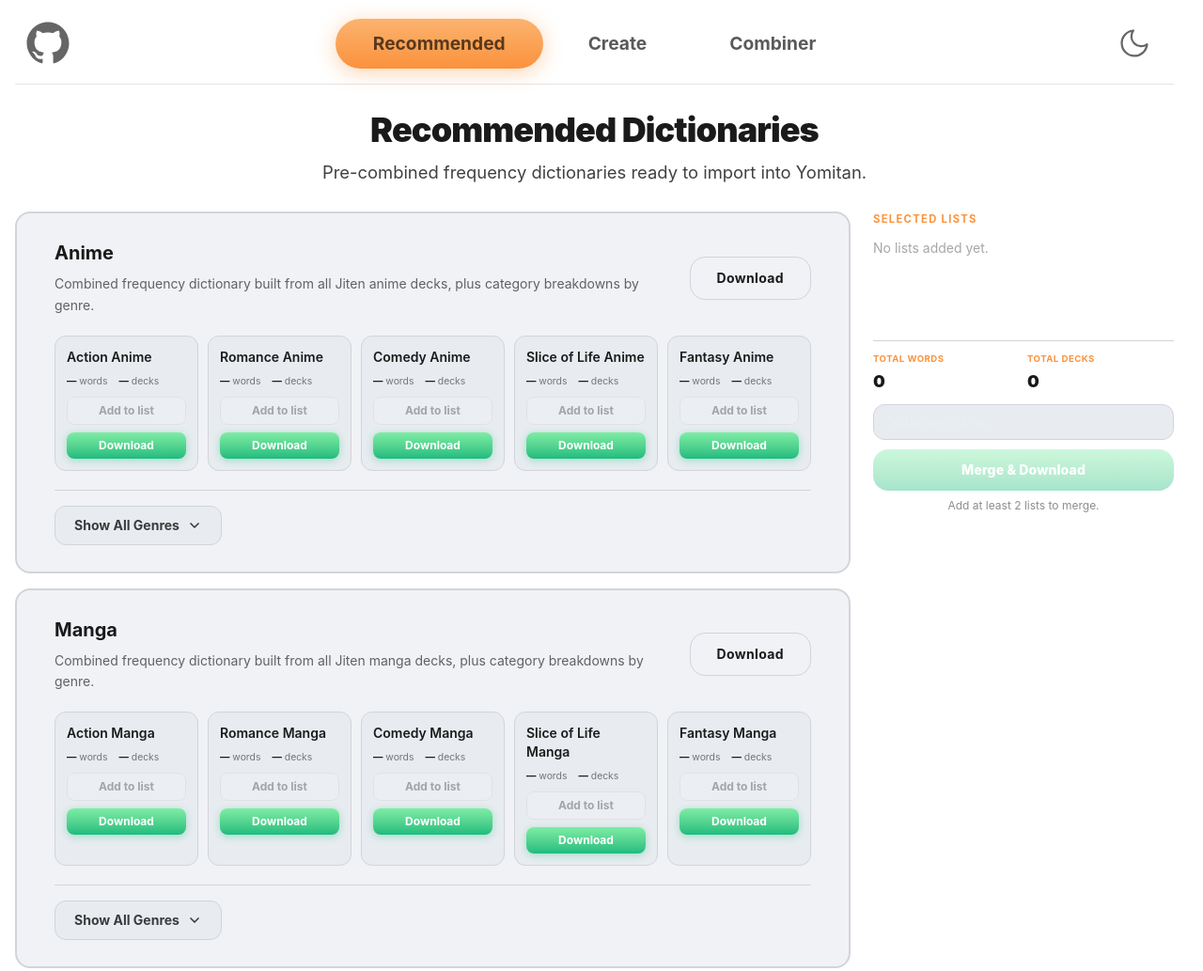
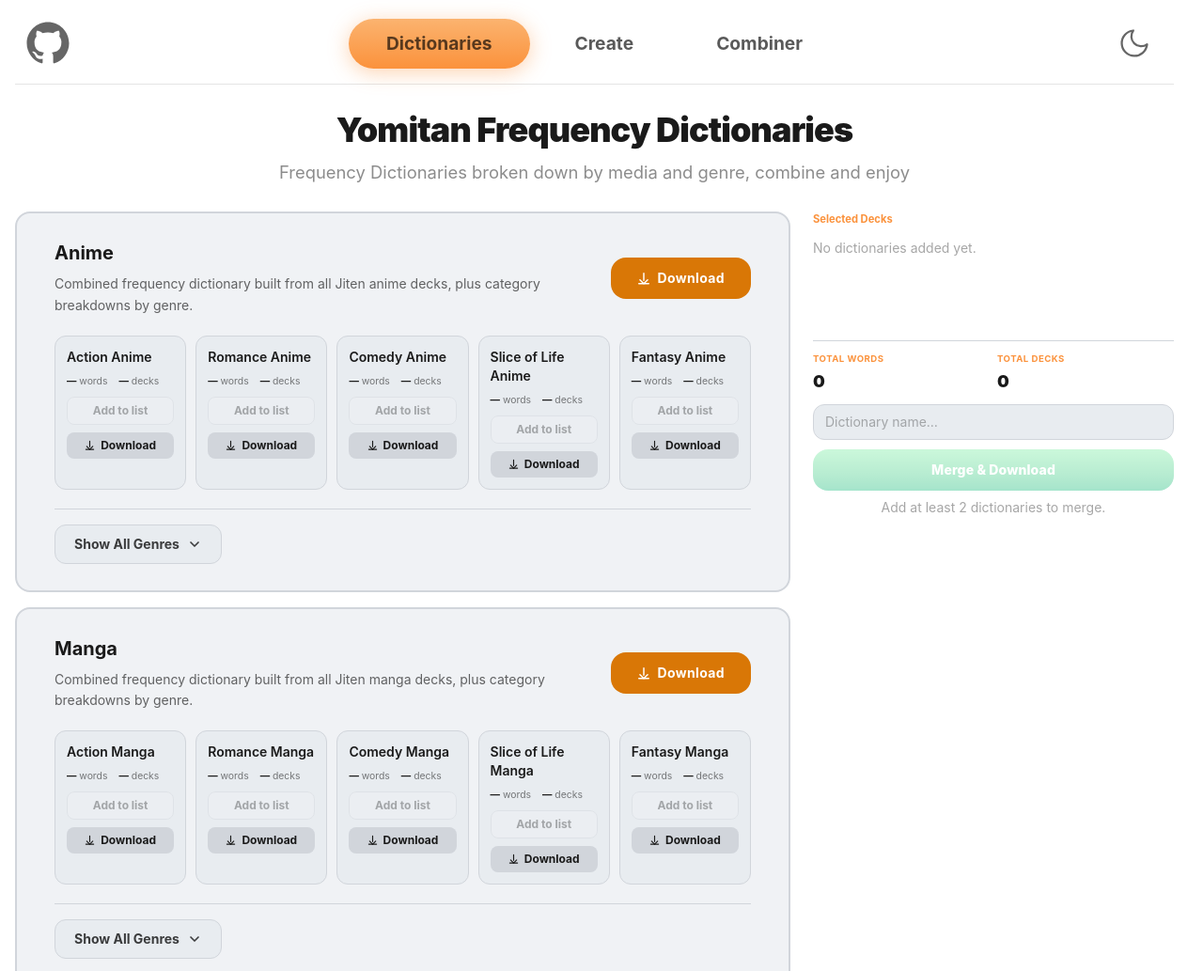
Before and after one commit to AaronTimony/yomitan-frequency-combiner, a website built with Vite: page frontend/index.html in a window 1280 px wide. Shown: the top 1033 px of the page at 94% size. Built offline with nearby package versions, Linux system fonts and the light colour scheme; no server answers.

Commit message:
UI fixes in light mode, naming & subheading changes

```diff
--- a/frontend/index.html
+++ b/frontend/index.html
@@ -23,7 +23,7 @@
 
       <nav id="top-nav" class="relative w-full pt-4 pb-4 border-b border-[rgba(230,250,252,0.1)]">
         <div class="flex items-center justify-center gap-2 max-w-[960px] mx-auto">
-          <button class="page-tab active py-3 px-10 bg-transparent border-0 rounded-full text-[rgba(230,250,252,0.75)] text-[1.2rem] font-bold cursor-pointer hover:text-[#E6FAFC]" data-page="recommended">Recommended</button>
+          <button class="page-tab active py-3 px-10 bg-transparent border-0 rounded-full text-[rgba(230,250,252,0.75)] text-[1.2rem] font-bold cursor-pointer hover:text-[#E6FAFC]" data-page="dictionaries">Dictionaries</button>
           <button class="page-tab py-3 px-10 bg-transparent border-0 rounded-full text-[rgba(230,250,252,0.75)] text-[1.2rem] font-bold cursor-pointer hover:text-[#E6FAFC]" data-page="create">Create</button>
           <button class="page-tab py-3 px-10 bg-transparent border-0 rounded-full text-[rgba(230,250,252,0.75)] text-[1.2rem] font-bold cursor-pointer hover:text-[#E6FAFC]" data-page="combiner">Combiner</button>
         </div>
@@ -35,11 +35,11 @@
           class="absolute right-4 top-1/2 -translate-y-1/2 p-2 rounded-xl bg-transparent border-0 cursor-pointer text-[rgba(230,250,252,0.7)] hover:text-[#E6FAFC] transition-colors duration-150"></button>
       </nav>
 
-      <section id="page-recommended" class="page flex flex-col gap-7" hidden>
+      <section id="page-dictionaries" class="page flex flex-col gap-7" hidden>
 
         <header class="text-center">
-          <h1 class="text-4xl font-black tracking-tight">Recommended Dictionaries</h1>
-          <p class="mt-3 text-[rgba(230,250,252,0.85)] text-[1.15rem]">Pre-combined frequency dictionaries ready to import into Yomitan.</p>
+          <h1 class="text-4xl font-black tracking-tight">Yomitan Frequency Dictionaries</h1>
+          <p class="mt-3 text-[rgba(230,250,252,0.55)] text-[1.15rem]">Frequency Dictionaries broken down by media and genre, combine and enjoy</p>
         </header>
 
         <div class="flex gap-6 items-start">
@@ -53,7 +53,7 @@
                   <h3 class="text-[#E6FAFC] text-xl font-bold">Anime</h3>
                   <p class="text-[rgba(230,250,252,0.7)] text-sm leading-relaxed">Combined frequency dictionary built from all Jiten anime decks, plus category breakdowns by genre.</p>
                 </div>
-                <a href="https://github.com/AaronTimony/yomitan-frequency-combiner/releases/download/dictionary/jiten_freq_Anime.zip" download class="shrink-0 px-7 py-3 rounded-2xl bg-[#4a4a4a] border border-[#5a5a5a] text-[#E6FAFC] text-sm font-bold tracking-wide cursor-pointer transition-colors duration-200 hover:bg-[#5a5a5a] hover:border-[#6a6a6a] no-underline">Download</a>
+                <a href="https://github.com/AaronTimony/yomitan-frequency-combiner/releases/download/dictionary/jiten_freq_Anime.zip" download class="shrink-0 inline-flex items-center gap-2 px-7 py-3 rounded-2xl bg-[#d97706] text-white text-sm font-bold tracking-wide cursor-pointer transition-all duration-200 hover:bg-[#FB923C] hover:brightness-110 no-underline"><svg width="14" height="14" viewBox="0 0 24 24" fill="none" stroke="currentColor" stroke-width="2.5" stroke-linecap="round" stroke-linejoin="round"><path d="M12 3v13M5 15l7 7 7-7"/><line x1="3" y1="22" x2="21" y2="22"/></svg>Download</a>
               </div>
               <div class="grid grid-cols-5 gap-2.5" data-featured-grid="anime" data-featured-genres="Action,Romance,Comedy,Slice of Life,Fantasy"></div>
               <div class="border-t border-[#5a5a5a] pt-4 flex flex-col gap-3">
@@ -72,7 +72,7 @@
                   <h3 class="text-[#E6FAFC] text-xl font-bold">Manga</h3>
                   <p class="text-[rgba(230,250,252,0.7)] text-sm leading-relaxed">Combined frequency dictionary built from all Jiten manga decks, plus category breakdowns by genre.</p>
                 </div>
-                <a href="https://github.com/AaronTimony/yomitan-frequency-combiner/releases/download/dictionary/jiten_freq_Manga.zip" download class="shrink-0 px-7 py-3 rounded-2xl bg-[#4a4a4a] border border-[#5a5a5a] text-[#E6FAFC] text-sm font-bold tracking-wide cursor-pointer transition-colors duration-200 hover:bg-[#5a5a5a] hover:border-[#6a6a6a] no-underline">Download</a>
+                <a href="https://github.com/AaronTimony/yomitan-frequency-combiner/releases/download/dictionary/jiten_freq_Manga.zip" download class="shrink-0 inline-flex items-center gap-2 px-7 py-3 rounded-2xl bg-[#d97706] text-white text-sm font-bold tracking-wide cursor-pointer transition-all duration-200 hover:bg-[#FB923C] hover:brightness-110 no-underline"><svg width="14" height="14" viewBox="0 0 24 24" fill="none" stroke="currentColor" stroke-width="2.5" stroke-linecap="round" stroke-linejoin="round"><path d="M12 3v13M5 15l7 7 7-7"/><line x1="3" y1="22" x2="21" y2="22"/></svg>Download</a>
               </div>
               <div class="grid grid-cols-5 gap-2.5" data-featured-grid="manga" data-featured-genres="Action,Romance,Comedy,Slice of Life,Fantasy"></div>
               <div class="border-t border-[#5a5a5a] pt-4 flex flex-col gap-3">
@@ -91,7 +91,7 @@
                   <h3 class="text-[#E6FAFC] text-xl font-bold">Drama</h3>
                   <p class="text-[rgba(230,250,252,0.7)] text-sm leading-relaxed">Combined frequency dictionary built from all Jiten drama decks, plus category breakdowns by genre.</p>
                 </div>
-                <a href="https://github.com/AaronTimony/yomitan-frequency-combiner/releases/download/dictionary/jiten_freq_Drama.zip" download class="shrink-0 px-7 py-3 rounded-2xl bg-[#4a4a4a] border border-[#5a5a5a] text-[#E6FAFC] text-sm font-bold tracking-wide cursor-pointer transition-colors duration-200 hover:bg-[#5a5a5a] hover:border-[#6a6a6a] no-underline">Download</a>
+                <a href="https://github.com/AaronTimony/yomitan-frequency-combiner/releases/download/dictionary/jiten_freq_Drama.zip" download class="shrink-0 inline-flex items-center gap-2 px-7 py-3 rounded-2xl bg-[#d97706] text-white text-sm font-bold tracking-wide cursor-pointer transition-all duration-200 hover:bg-[#FB923C] hover:brightness-110 no-underline"><svg width="14" height="14" viewBox="0 0 24 24" fill="none" stroke="currentColor" stroke-width="2.5" stroke-linecap="round" stroke-linejoin="round"><path d="M12 3v13M5 15l7 7 7-7"/><line x1="3" y1="22" x2="21" y2="22"/></svg>Download</a>
               </div>
               <div class="grid grid-cols-5 gap-2.5" data-featured-grid="drama" data-featured-genres="Drama,Romance,Comedy,Mystery,Thriller,Sci-Fi,Action"></div>
               <div class="border-t border-[#5a5a5a] pt-4 flex flex-col gap-3">
@@ -110,7 +110,7 @@
                   <h3 class="text-[#E6FAFC] text-xl font-bold">Novel</h3>
                   <p class="text-[rgba(230,250,252,0.7)] text-sm leading-relaxed">Combined frequency dictionary built from all Jiten novel decks, plus category breakdowns by genre.</p>
                 </div>
-                <a href="https://github.com/AaronTimony/yomitan-frequency-combiner/releases/download/dictionary/jiten_freq_Novel.zip" download class="shrink-0 px-7 py-3 rounded-2xl bg-[#4a4a4a] border border-[#5a5a5a] text-[#E6FAFC] text-sm font-bold tracking-wide cursor-pointer transition-colors duration-200 hover:bg-[#5a5a5a] hover:border-[#6a6a6a] no-underline">Download</a>
+                <a href="https://github.com/AaronTimony/yomitan-frequency-combiner/releases/download/dictionary/jiten_freq_Novel.zip" download class="shrink-0 inline-flex items-center gap-2 px-7 py-3 rounded-2xl bg-[#d97706] text-white text-sm font-bold tracking-wide cursor-pointer transition-all duration-200 hover:bg-[#FB923C] hover:brightness-110 no-underline"><svg width="14" height="14" viewBox="0 0 24 24" fill="none" stroke="currentColor" stroke-width="2.5" stroke-linecap="round" stroke-linejoin="round"><path d="M12 3v13M5 15l7 7 7-7"/><line x1="3" y1="22" x2="21" y2="22"/></svg>Download</a>
               </div>
               <div class="grid grid-cols-5 gap-2.5" data-featured-grid="novel" data-featured-genres="Fantasy,Romance,Mystery,Sci-Fi,Drama"></div>
               <div class="border-t border-[#5a5a5a] pt-4 flex flex-col gap-3">
@@ -126,10 +126,10 @@
             <article class="rec-article w-full bg-[#4a4a4a] border-2 border-[#5a5a5a] rounded-2xl px-10 py-7 flex flex-col gap-5 transition-all duration-150 hover:border-[rgba(251,146,60,0.35)]">
               <div class="flex items-center justify-between gap-8">
                 <div class="flex flex-col gap-2 min-w-0">
-                  <h3 class="text-[#E6FAFC] text-xl font-bold">Video Game</h3>
+                  <h3 class="text-[#E6FAFC] text-xl font-bold">Video Games</h3>
                   <p class="text-[rgba(230,250,252,0.7)] text-sm leading-relaxed">Combined frequency dictionary built from all Jiten video game decks, plus category breakdowns by genre.</p>
                 </div>
-                <a href="https://github.com/AaronTimony/yomitan-frequency-combiner/releases/download/dictionary/jiten_freq_VideoGame.zip" download class="shrink-0 px-7 py-3 rounded-2xl bg-[#4a4a4a] border border-[#5a5a5a] text-[#E6FAFC] text-sm font-bold tracking-wide cursor-pointer transition-colors duration-200 hover:bg-[#5a5a5a] hover:border-[#6a6a6a] no-underline">Download</a>
+                <a href="https://github.com/AaronTimony/yomitan-frequency-combiner/releases/download/dictionary/jiten_freq_VideoGame.zip" download class="shrink-0 inline-flex items-center gap-2 px-7 py-3 rounded-2xl bg-[#d97706] text-white text-sm font-bold tracking-wide cursor-pointer transition-all duration-200 hover:bg-[#FB923C] hover:brightness-110 no-underline"><svg width="14" height="14" viewBox="0 0 24 24" fill="none" stroke="currentColor" stroke-width="2.5" stroke-linecap="round" stroke-linejoin="round"><path d="M12 3v13M5 15l7 7 7-7"/><line x1="3" y1="22" x2="21" y2="22"/></svg>Download</a>
               </div>
               <div class="grid grid-cols-5 gap-2.5" data-featured-grid="videogame" data-featured-genres="Action,Adventure,Fantasy,Sci-Fi,Mystery"></div>
               <div class="border-t border-[#5a5a5a] pt-4 flex flex-col gap-3">
@@ -148,7 +148,7 @@
                   <h3 class="text-[#E6FAFC] text-xl font-bold">Visual Novel</h3>
                   <p class="text-[rgba(230,250,252,0.7)] text-sm leading-relaxed">Combined frequency dictionary built from all Jiten visual novel decks, plus category breakdowns by genre.</p>
                 </div>
-                <a href="https://github.com/AaronTimony/yomitan-frequency-combiner/releases/download/dictionary/jiten_freq_VisualNovel.zip" download class="shrink-0 px-7 py-3 rounded-2xl bg-[#4a4a4a] border border-[#5a5a5a] text-[#E6FAFC] text-sm font-bold tracking-wide cursor-pointer transition-colors duration-200 hover:bg-[#5a5a5a] hover:border-[#6a6a6a] no-underline">Download</a>
+                <a href="https://github.com/AaronTimony/yomitan-frequency-combiner/releases/download/dictionary/jiten_freq_VisualNovel.zip" download class="shrink-0 inline-flex items-center gap-2 px-7 py-3 rounded-2xl bg-[#d97706] text-white text-sm font-bold tracking-wide cursor-pointer transition-all duration-200 hover:bg-[#FB923C] hover:brightness-110 no-underline"><svg width="14" height="14" viewBox="0 0 24 24" fill="none" stroke="currentColor" stroke-width="2.5" stroke-linecap="round" stroke-linejoin="round"><path d="M12 3v13M5 15l7 7 7-7"/><line x1="3" y1="22" x2="21" y2="22"/></svg>Download</a>
               </div>
               <div class="grid grid-cols-5 gap-2.5" data-featured-grid="visualnovel" data-featured-genres="Romance,Drama,Mystery,Fantasy,Slice of Life"></div>
               <div class="border-t border-[#5a5a5a] pt-4 flex flex-col gap-3">
@@ -162,7 +162,7 @@
 
           </div>
 
-          <aside id="genre-cart-mount" class="sticky top-6 self-start max-h-[calc(100vh-3rem)] flex flex-col overflow-hidden" style="flex: 0 0 20rem; min-width: 0;"></aside>
+          <aside id="genre-cart-mount" class="sticky top-6 self-start max-h-[calc(100vh-3rem)] flex flex-col overflow-hidden" style="flex: 0 0 24rem; min-width: 0;"></aside>
 
         </div>
 
--- a/frontend/src/pages.ts
+++ b/frontend/src/pages.ts
@@ -1,12 +1,12 @@
-export type PageKey = "recommended" | "create" | "combiner";
+export type PageKey = "dictionaries" | "create" | "combiner";
 
-const ORDER: PageKey[] = ["recommended", "create", "combiner"];
+const ORDER: PageKey[] = ["dictionaries", "create", "combiner"];
 
 function pathKey(): PageKey {
   const segment = location.pathname.replace(/^\//, "").replace(/\/$/, "") as PageKey;
   if (ORDER.includes(segment)) return segment;
   const stored = sessionStorage.getItem("active-page") as PageKey | null;
-  return stored && ORDER.includes(stored) ? stored : "recommended";
+  return stored && ORDER.includes(stored) ? stored : "dictionaries";
 }
 
 export function setupPages(navEl: HTMLElement): void {
--- a/frontend/src/recommendedPage.ts
+++ b/frontend/src/recommendedPage.ts
@@ -61,18 +61,18 @@ interface CartEntry {
 function setupGenreCart(): void {
   const mount = document.getElementById("genre-cart-mount");
   if (!mount) return;
-  const scope = document.getElementById("page-recommended");
+  const scope = document.getElementById("page-dictionaries");
   if (!scope) return;
 
   const cart = document.createElement("div");
   cart.className = "flex flex-col gap-3 w-full min-h-0 flex-1";
   cart.innerHTML = `
     <div class="flex items-center justify-between shrink-0">
-      <h2 class="text-[#FB923C] text-[0.7rem] font-bold uppercase tracking-[0.12em]">Selected Lists</h2>
+      <h2 class="text-[#FB923C] text-[0.7rem] font-bold">Selected Decks</h2>
       <button data-clear class="hidden text-xs text-[rgba(230,250,252,0.35)] hover:text-[#fb7185] font-semibold cursor-pointer border-0 bg-transparent p-0 transition-colors duration-150">Clear All</button>
     </div>
     <div data-cart-list class="genre-cart-list flex flex-col gap-2 overflow-y-auto flex-1 min-h-[6rem] pr-1">
-      <span class="text-[rgba(230,250,252,0.4)] text-sm">No lists added yet.</span>
+      <span class="text-[rgba(230,250,252,0.4)] text-sm">No dictionaries added yet.</span>
     </div>
     <div class="flex flex-col gap-2.5 border-t border-[#5a5a5a] pt-3 shrink-0">
       <div class="flex items-stretch gap-2">
@@ -91,7 +91,7 @@ function setupGenreCart(): void {
         class="w-full py-3 border-0 rounded-2xl bg-gradient-to-b from-[#7deda4] to-[#1abc7e] text-white text-sm font-extrabold tracking-[0.01em] cursor-pointer shadow-[0_4px_15px_rgba(26,188,126,0.4)] transition-all duration-200 disabled:opacity-40 disabled:cursor-not-allowed disabled:shadow-none">
         Merge &amp; Download
       </button>
-      <p data-status class="text-xs text-[rgba(230,250,252,0.55)] text-center -mt-0.5">Add at least 2 lists to merge.</p>
+      <p data-status class="text-sm text-[rgba(230,250,252,0.4)] text-center -mt-0.5">Add at least 2 dictionaries to merge.</p>
     </div>
   `;
   mount.append(cart);
@@ -124,7 +124,7 @@ function setupGenreCart(): void {
   function render(): void {
     cartList.innerHTML = "";
     if (entries.size === 0) {
-      cartList.innerHTML = `<span class="text-[rgba(230,250,252,0.4)] text-sm">No lists added yet.</span>`;
+      cartList.innerHTML = `<span class="text-[rgba(230,250,252,0.4)] text-sm">No dictionaries added yet.</span>`;
     } else {
       for (const [key, e] of entries) {
         const item = document.createElement("div");
@@ -132,7 +132,7 @@ function setupGenreCart(): void {
         item.innerHTML = `
           <div class="flex flex-col min-w-0">
             <span class="text-[#E6FAFC] font-semibold text-sm truncate">${esc(e.name)}</span>
-            <span class="text-[rgba(230,250,252,0.5)] text-xs">${e.words.toLocaleString()} words · ${e.decks.toLocaleString()} decks</span>
+            <span class="text-[rgba(230,250,252,0.7)] text-xs">${e.words.toLocaleString()} words · ${e.decks.toLocaleString()} decks</span>
           </div>
           <button data-remove class="shrink-0 text-[rgba(230,250,252,0.35)] hover:text-[#fb7185] text-lg leading-none bg-transparent border-0 cursor-pointer transition-colors duration-150" aria-label="Remove ${esc(e.name)}">×</button>
         `;
@@ -156,9 +156,9 @@ function setupGenreCart(): void {
     clearBtn.classList.toggle("hidden", entries.size === 0);
     mergeBtn.disabled = entries.size < 2;
 
-    if (entries.size === 0) statusEl.textContent = "Add at least 2 lists to merge.";
-    else if (entries.size === 1) statusEl.textContent = "Add 1 more list to merge.";
-    else statusEl.textContent = `${entries.size} lists ready to merge.`;
+    if (entries.size === 0) statusEl.textContent = "Add at least 2 dictionaries to merge.";
+    else if (entries.size === 1) statusEl.textContent = "Add 1 more dictionary to merge.";
+    else statusEl.textContent = `${entries.size} dictionaries ready to merge.`;
   }
 
   scope.addEventListener("click", (ev) => {
@@ -231,7 +231,7 @@ const MEDIA_TYPES: { id: string; label: string; fileLabel: string; prefix: strin
   { id: "manga", label: "Manga", fileLabel: "Manga", prefix: "manga_dicts/" },
   { id: "drama", label: "Drama", fileLabel: "Drama", prefix: "drama_dicts/", genres: ["Action", "Comedy", "Drama", "Mystery", "Sci-Fi"] },
   { id: "novel", label: "Novel", fileLabel: "Novel", prefix: "novel_dicts/" },
-  { id: "videogame", label: "Video Game", fileLabel: "Video_Game", prefix: "videogame_dicts/", genres: ["Action", "Adventure", "Comedy", "Fantasy", "Mystery", "Sci-Fi", "Sports", "Thriller"] },
+  { id: "videogame", label: "Video Games", fileLabel: "Video_Game", prefix: "videogame_dicts/", genres: ["Action", "Adventure", "Comedy", "Fantasy", "Mystery", "Sci-Fi", "Sports", "Thriller"] },
   { id: "visualnovel", label: "Visual Novel", fileLabel: "Visual_Novel", prefix: "visualnovel_dicts/", genres: ["Action", "Adult Only", "Comedy", "Drama", "Fantasy", "Horror", "Mecha", "Music", "Mystery", "Psychological", "Romance", "Sci-Fi", "Slice of Life", "Sports", "Thriller"] },
 ];
 
@@ -257,7 +257,7 @@ function populateFeaturedGrids(): void {
       const sourcesUrl = `${DICT_BASE_URL}/${media.prefix}${baseName}_sources.json`;
       const zipUrl = `${DICT_BASE_URL}/${media.prefix}${baseName}.zip`;
       const downloadUrl = zipUrl;
-      const displayName = `${genre} ${media.label}`;
+      const displayName = genre === media.label ? genre : `${genre} ${media.label}`;
 
       const card = document.createElement("div");
       card.className = "bg-[#3a3a3a] border border-[#5a5a5a] rounded-xl p-3 flex flex-col gap-2";
@@ -270,7 +270,7 @@ function populateFeaturedGrids(): void {
           <span><span data-stat="decks" class="text-[#E6FAFC] font-bold">…</span> decks</span>
         </div>
         <button data-add-genre disabled class="text-xs font-bold text-center px-2 py-1.5 rounded-lg bg-[#4a4a4a] border border-[#5a5a5a] text-[rgba(230,250,252,0.85)] cursor-pointer transition-all duration-150 hover:border-[rgba(251,146,60,0.6)] hover:text-[#FB923C] disabled:opacity-40 disabled:cursor-not-allowed">Add to list</button>
-        <a href="${downloadUrl}" download class="text-xs font-bold text-center px-2 py-1.5 rounded-lg bg-gradient-to-b from-[#7deda4] to-[#1abc7e] text-white shadow-[0_2px_8px_rgba(26,188,126,0.35)] hover:shadow-[0_2px_12px_rgba(26,188,126,0.55)] transition-all duration-150 no-underline">Download</a>
+        <a href="${downloadUrl}" download class="inline-flex items-center justify-center gap-1.5 text-xs font-bold px-2 py-1.5 rounded-lg bg-[#5a5a5a] text-[#E6FAFC] hover:bg-[#6a6a6a] transition-colors duration-150 no-underline"><svg width="11" height="11" viewBox="0 0 24 24" fill="none" stroke="currentColor" stroke-width="2.5" stroke-linecap="round" stroke-linejoin="round"><path d="M12 3v13M5 15l7 7 7-7"/><line x1="3" y1="22" x2="21" y2="22"/></svg>Download</a>
       `;
       grid.append(card);
       loadGenreRow(card);
@@ -289,7 +289,7 @@ function populateAllGenresSections(): void {
       const sourcesUrl = `${DICT_BASE_URL}/${media.prefix}${baseName}_sources.json`;
       const zipUrl = `${DICT_BASE_URL}/${media.prefix}${baseName}.zip`;
       const downloadUrl = zipUrl;
-      const displayName = `${genre} ${media.label}`;
+      const displayName = genre === media.label ? genre : `${genre} ${media.label}`;
 
       const row = document.createElement("div");
       row.className = "grid grid-cols-[1fr_auto_auto_auto_auto] items-center gap-x-6 px-4 py-3 rounded-xl bg-[#3a3a3a] border border-[#5a5a5a]";
@@ -305,7 +305,7 @@ function populateAllGenresSections(): void {
           <span class="text-[#FB923C] text-[0.6rem] font-bold uppercase tracking-wider">Decks</span>
           <span data-stat="decks" class="text-[#E6FAFC] font-bold text-sm">…</span>
         </div>
-        <a href="${downloadUrl}" download class="text-xs font-bold text-center px-4 py-1.5 rounded-lg bg-gradient-to-b from-[#7deda4] to-[#1abc7e] text-white shadow-[0_2px_8px_rgba(26,188,126,0.35)] hover:shadow-[0_2px_12px_rgba(26,188,126,0.55)] transition-all duration-150 no-underline">Download</a>
+        <a href="${downloadUrl}" download class="inline-flex items-center justify-center gap-1.5 text-xs font-bold px-4 py-1.5 rounded-lg bg-[#5a5a5a] text-[#E6FAFC] hover:bg-[#6a6a6a] transition-colors duration-150 no-underline"><svg width="11" height="11" viewBox="0 0 24 24" fill="none" stroke="currentColor" stroke-width="2.5" stroke-linecap="round" stroke-linejoin="round"><path d="M12 3v13M5 15l7 7 7-7"/><line x1="3" y1="22" x2="21" y2="22"/></svg>Download</a>
         <button data-add-genre disabled class="text-xs font-bold text-center px-4 py-1.5 rounded-lg bg-[#4a4a4a] border border-[#5a5a5a] text-[rgba(230,250,252,0.85)] cursor-pointer transition-all duration-150 hover:border-[rgba(251,146,60,0.6)] hover:text-[#FB923C] disabled:opacity-40 disabled:cursor-not-allowed">Add to list</button>
       `;
       container.append(row);
--- a/frontend/src/searchPage.ts
+++ b/frontend/src/searchPage.ts
@@ -40,7 +40,7 @@ export function setupCreatePage(searchEl: HTMLElement): void {
         </div>
         <div id="pagination"></div>
       </div>
-      <div style="flex: 0 0 22rem; min-width: 0;" class="sticky top-6 self-start max-h-[calc(100vh-3rem)] flex flex-col gap-3 overflow-hidden">
+      <div style="flex: 0 0 24rem; min-width: 0;" class="sticky top-6 self-start max-h-[calc(100vh-3rem)] flex flex-col gap-3 overflow-hidden">
         <div class="flex items-center justify-between shrink-0">
           <h2 class="text-[#FB923C] text-[0.7rem] font-bold">Selected Decks</h2>
           <button id="reset-all-btn" class="text-xs text-[rgba(230,250,252,0.35)] hover:text-[#fb7185] font-semibold cursor-pointer border-0 bg-transparent p-0 transition-colors duration-150">Reset All</button>
@@ -403,7 +403,7 @@ function makeAddedRow(
 
   const dlBtn = document.createElement("button");
   dlBtn.className =
-    "shrink-0 py-1.5 px-2.5 border-0 rounded-lg bg-[#5a5a5a] hover:bg-[#6a6a6a] text-[#E6FAFC] text-[0.75rem] font-bold cursor-pointer transition-colors duration-150 disabled:opacity-40";
+    "shrink-0 py-1.5 px-2.5 border-0 rounded-lg bg-gradient-to-b from-[#7deda4] to-[#1abc7e] text-white text-[0.75rem] font-bold cursor-pointer disabled:opacity-40";
   dlBtn.title = "Download Yomitan";
   dlBtn.innerHTML = `<svg width="12" height="12" viewBox="0 0 24 24" fill="none" stroke="currentColor" stroke-width="2.5" stroke-linecap="round" stroke-linejoin="round"><path d="M12 3v13M5 15l7 7 7-7"/><line x1="3" y1="22" x2="21" y2="22"/></svg>`;
   dlBtn.addEventListener("click", () => downloadDeck(dlBtn, deck, title));
--- a/frontend/src/style.css
+++ b/frontend/src/style.css
@@ -50,6 +50,7 @@ html.light .hover\:text-\[\#E6FAFC\]:hover { color: #1a1a1a; }
 
 /* Light mode — placeholder */
 html.light .placeholder\:text-\[rgba\(230\,250\,252\,0\.4\)\]::placeholder { color: rgba(0,0,0,0.35); }
+html.light .placeholder\:text-\[rgba\(230\,250\,252\,0\.3\)\]::placeholder { color: rgba(0,0,0,0.3); }
 
 /* Light mode — drop zone */
 html.light #drop-zone:hover,
@@ -129,6 +130,19 @@ html.light .pagination-page-btn:hover {
   background-color: rgba(251, 146, 60, 0.3);
 }
 
+/* Light mode — orange hover border on cards/buttons.
+ * html.light .border-[#5a5a5a] (specificity 0,2,1) beats the plain Tailwind
+ * hover:border-[...] rule (0,2,0); add html.light here to bump specificity. */
+html.light .hover\:border-\[rgba\(251\,146\,60\,0\.6\)\]:hover { border-color: rgba(251, 146, 60, 0.6); }
+html.light .hover\:border-\[rgba\(251\,146\,60\,0\.5\)\]:hover { border-color: rgba(251, 146, 60, 0.5); }
+html.light .hover\:border-\[rgba\(251\,146\,60\,0\.35\)\]:hover { border-color: rgba(251, 146, 60, 0.35); }
+
+/* Light mode — per-genre Download button hover.
+ * Same specificity story: html.light .bg-[#5a5a5a] beats hover:bg-[#6a6a6a].
+ * Map #6a6a6a (the dark-mode hover) to a darker-than-base light grey so the
+ * hover state is actually visible in light mode. */
+html.light .hover\:bg-\[\#6a6a6a\]:hover { background-color: #b8bec6; }
+
 /* Drop zone hover & JS-toggled drag-over class */
 #drop-zone:hover,
 #drop-zone.drag-over {
```
